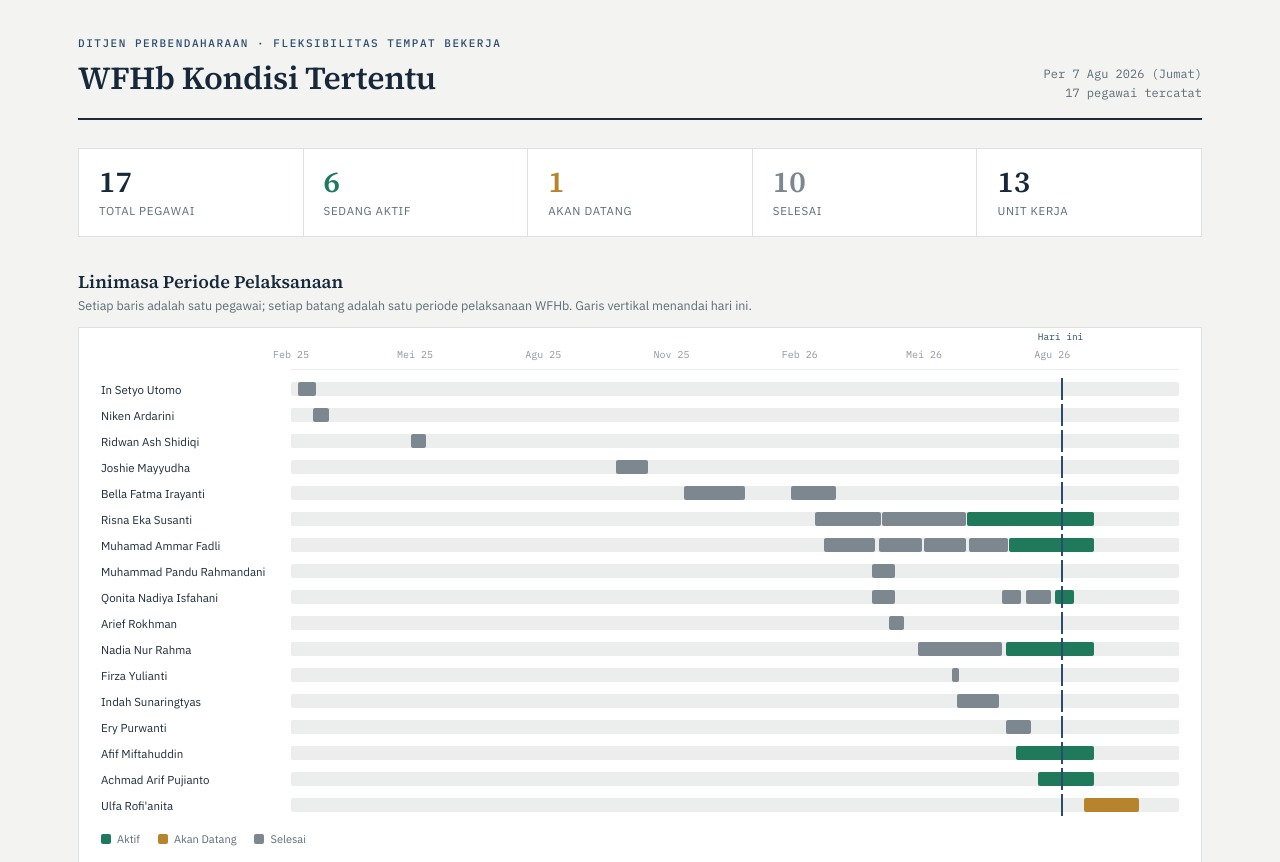
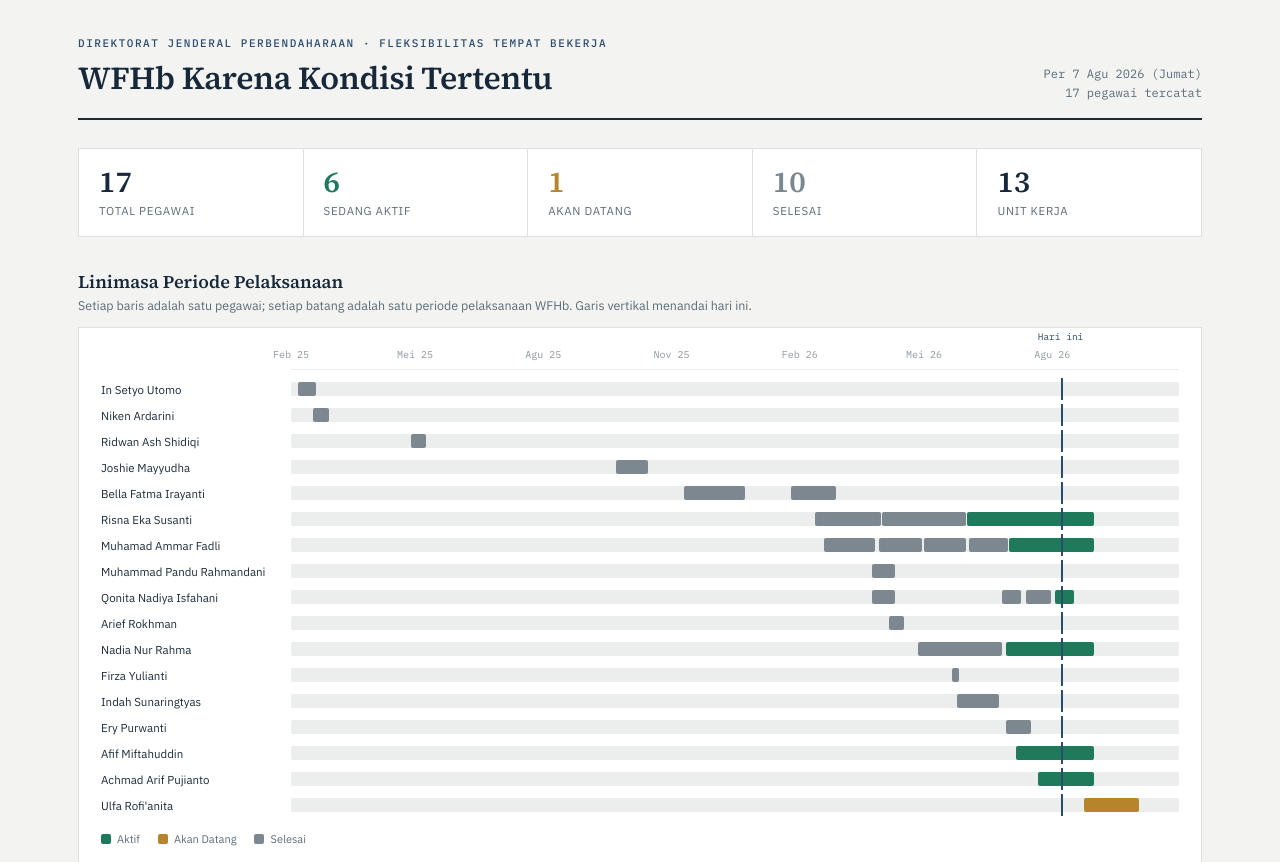
Before and after one commit to zuddin-work/Dashboard-WFHb-Tertentu, a plain HTML site: page index.html in a window 1280 px wide. Shown: the top 862 px of the page. Drawn offline with Linux system fonts and the light colour scheme.

Commit message:
index.html

```diff
--- a/index.html
+++ b/index.html
@@ -164,8 +164,8 @@
 
   <header class="top">
     <div>
-      <div class="eyebrow">Ditjen Perbendaharaan · Fleksibilitas Tempat Bekerja</div>
-      <h1>WFHb Kondisi Tertentu</h1>
+      <div class="eyebrow">Direktorat Jenderal Perbendaharaan · Fleksibilitas Tempat Bekerja</div>
+      <h1>WFHb Karena Kondisi Tertentu</h1>
     </div>
     <div class="top-meta">
       <div id="asOf">—</div>
```
